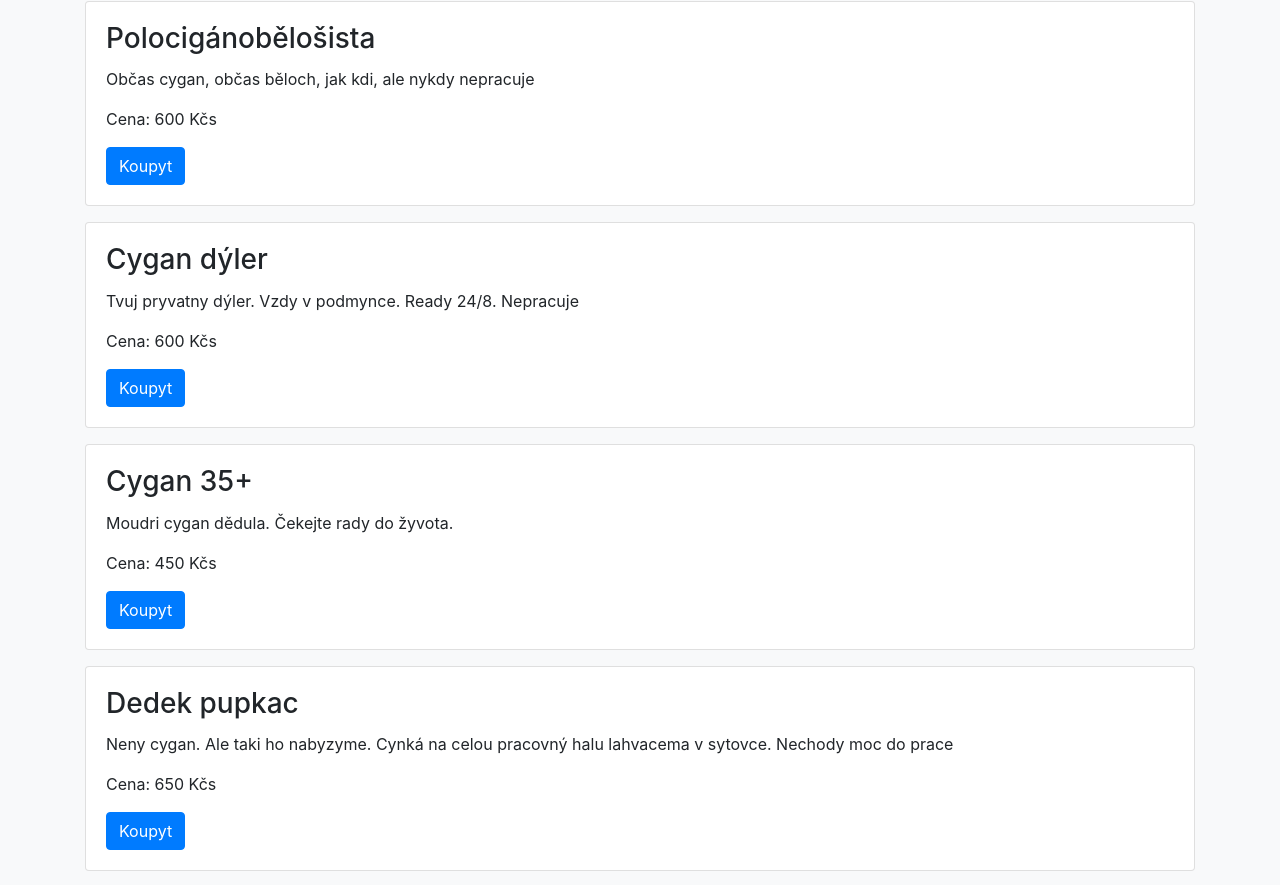
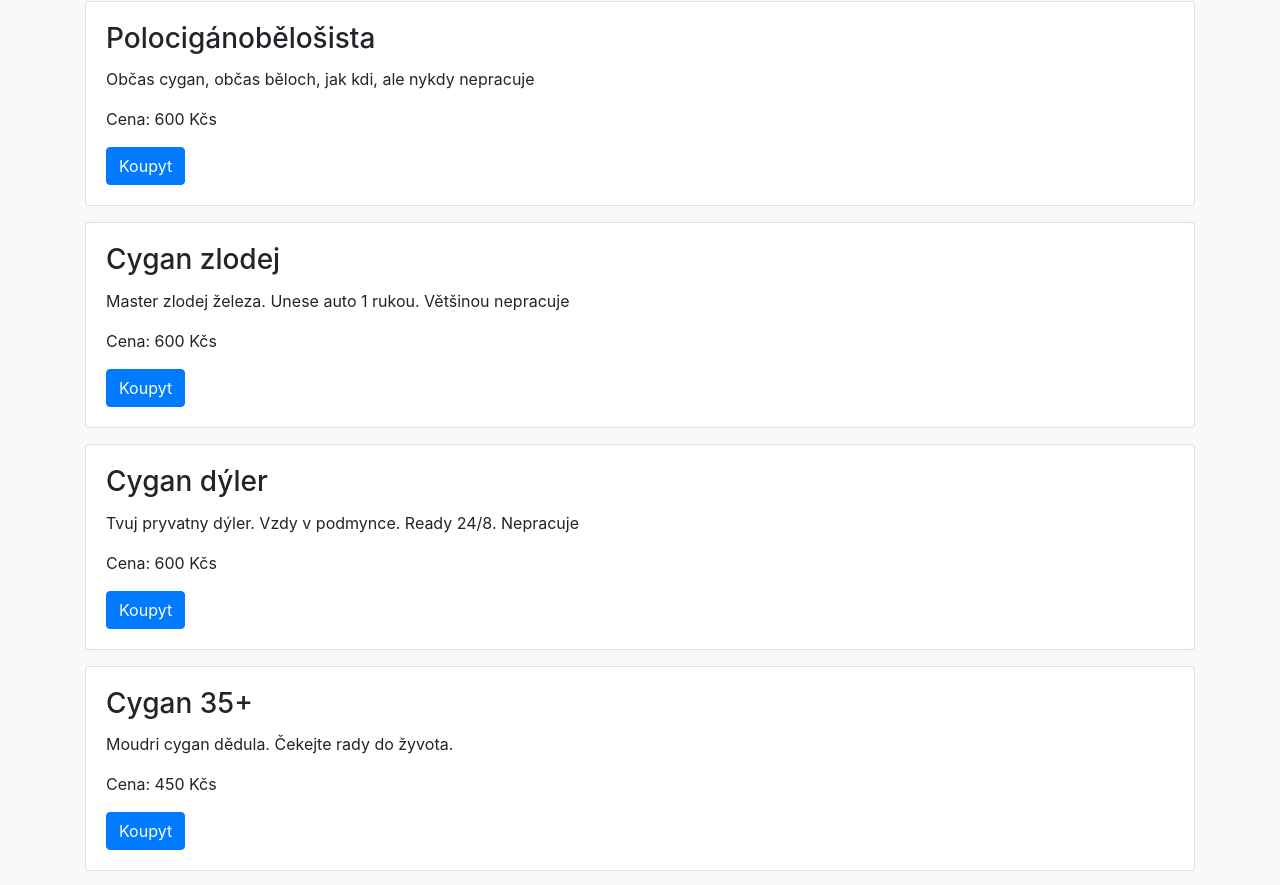
Before and after one commit to kralicekgamer/cygani_website, a plain HTML site: page index.html in a window 1280 px wide. Shown: the part 1111-1996 px from the top of the page. Drawn offline with nearby package versions, Linux system fonts and the light colour scheme.

Commit message:
Added zlodej

```diff
--- a/index.html
+++ b/index.html
@@ -54,6 +54,14 @@
                 <div class="card-body">
                     <h3 class="card-title">Polocigánobělošista</h3>
                     <p class="card-text">Občas cygan, občas běloch, jak kdi, ale nykdy nepracuje</p>
+                    <p>Cena: 600 Kčs</p>
+                    <a href="#" class="btn btn-primary">Koupyt</a>
+                </div>
+            </div>
+            <div class="card mb-3">
+                <div class="card-body">
+                    <h3 class="card-title">Cygan zlodej</h3>
+                    <p class="card-text">Master zlodej železa. Unese auto 1 rukou. Většinou nepracuje</p>
                     <p>Cena: 600 Kčs</p>
                     <a href="#" class="btn btn-primary">Koupyt</a>
                 </div>
```
